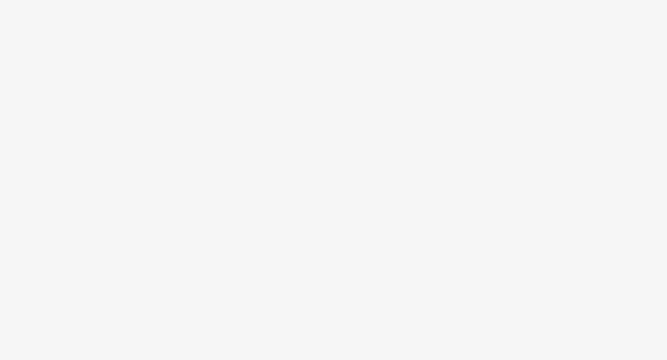
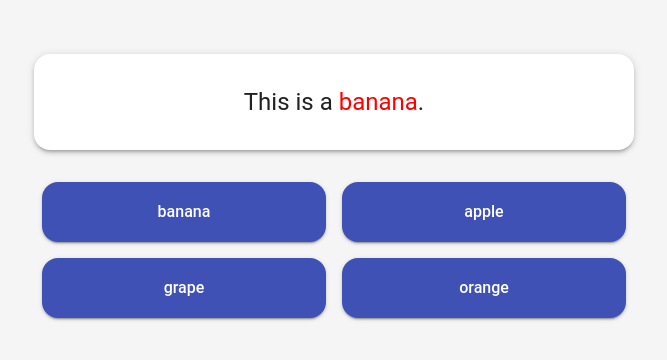
Before and after one commit to Hosi121/FlashReading, a React (Vite) app in the folder frontend/flashreading/: page /answer in a window 1280 px wide. Shown: the part 214-574 px from the top of the page, without its empty margins (306-973 px from the left). Built offline with nearby package versions, Linux system fonts and the light colour scheme.

Commit message:
style : designを修正

```diff
--- a/frontend/flashreading/src/App.tsx
+++ b/frontend/flashreading/src/App.tsx
@@ -1,39 +1,27 @@
-import React, { useState, useEffect } from "react";
+import React, { useState } from "react";
 import {
   BrowserRouter as Router,
   Route,
   Routes,
   Navigate,
+  useNavigate,
 } from "react-router-dom";
 import theme from "./theme";
 import { ThemeProvider } from "@mui/material/styles";
 import CssBaseline from "@mui/material/CssBaseline";
 import Register from "./auth/Register";
 import Login from "./auth/Login";
-import WordInputPage from "./vocabInput/vocabInputPage"; // WordInputPageをインポート
-import FlashPlayDemo from "./FlashDisplay/FlashDisplayDemo"; // FlashPlayDemoをインポート
-import UserAnswer from "./UserAnswer/UserAnswer"; // UserAnswerをインポート
+import WordInputPage from "./vocabInput/vocabInputPage";
+import FlashPlayDemo from "./FlashDisplay/FlashDisplayDemo";
+import UserAnswer from "./UserAnswer/UserAnswer";
 
 const App: React.FC = () => {
-  const [loading, setLoading] = useState(true);
-  const [showSplash, setShowSplash] = useState(true);
+  const [results, setResults] = useState<boolean[]>([]);
 
-  useEffect(() => {
-    setLoading(false);
-    setShowSplash(false);
-  }, []);
-
-  const handleLoadingComplete = () => {
-    setLoading(false);
+  const handleComplete = (userResults: boolean[]) => {
+    setResults(userResults);
+    navigate('/results'); // 結果ページに遷移 (ここでnavigateを使用するか、別の結果ページを作る)
   };
-
-  if (showSplash) {
-    return <div>Loading...</div>; // 必要に応じてSplashScreenコンポーネントを使ってください
-  }
-
-  if (loading) {
-    return <div>Loading...</div>; // 必要に応じてLoadingScreenコンポーネントを使ってください
-  }
 
   return (
     <ThemeProvider theme={theme}>
@@ -44,8 +32,18 @@ const App: React.FC = () => {
           <Route path="/register" element={<Register />} />
           <Route path="/login" element={<Login />} />
           <Route path="/wordinput" element={<WordInputPage />} />
-          <Route path="/demo" element={<FlashPlayDemo/>}/>
-          <Route path="/answer" element={<UserAnswer correctWords={[]}/>}/>
+          <Route path="/demo" element={<FlashPlayDemo />} />
+          <Route
+            path="/answer"
+            element={
+              <UserAnswer
+                correctWords={["banana", "apple", "grape"]}
+                allWords={["banana", "apple", "grape", "orange"]}
+                sentence="This is a banana."
+                onComplete={handleComplete}
+              />
+            }
+          />
         </Routes>
       </Router>
     </ThemeProvider>
--- a/frontend/flashreading/src/UserAnswer/UserAnswer.tsx
+++ b/frontend/flashreading/src/UserAnswer/UserAnswer.tsx
@@ -1,10 +1,18 @@
 import React, { useState } from "react";
+import { Box, Typography, Grid, Button } from "@mui/material";
 import "./UserAnswer.css";
+
 interface UserAnswerProps {
-  correctWords: string[]; // 赤く表示する単語群　　App.tsxからpropsとしてもらう
+  correctWords: string[]; // 正解の単語群
+  allWords: string[];     // 選択肢として使う単語群
+  sentence: string;       // 表示する文章
+  onComplete: (results: boolean[]) => void; // 完了時に結果を渡す
 }
-const UserAnswer: React.FC<UserAnswerProps> = ({ correctWords }) => {
+
+const UserAnswer: React.FC<UserAnswerProps> = ({ correctWords, allWords, sentence, onComplete }) => {
   const [currentWordIndex, setCurrentWordIndex] = useState(0);
+  const [results, setResults] = useState<boolean[]>([]);
+
   const highlightText = (text: string, word: string) => {
     const regex = new RegExp(`(${word})`, "gi");
     const parts = text.split(regex);
@@ -18,49 +26,70 @@ const UserAnswer: React.FC<UserAnswerProps> = ({ correctWords }) => {
       )
     );
   };
-  //const 関数名 = (引数) => {関数の処理;};
-  const handleNextWord = () => {
-    setCurrentWordIndex((prevIndex) => prevIndex + 1);
+
+  const handleWordSelection = (selectedWord: string) => {
+    const isCorrect = selectedWord.toLowerCase() === correctWords[currentWordIndex].toLowerCase();
+    setResults([...results, isCorrect]);
+
+    if (currentWordIndex + 1 >= correctWords.length) {
+      onComplete(results);
+    } else {
+      setCurrentWordIndex((prevIndex) => prevIndex + 1);
+    }
   };
-  // correctWords の全てが使われたらコンポーネントを非表示にする
+
   if (currentWordIndex >= correctWords.length) {
     return null;
   }
 
   return (
-    <div className="container-column">
-      <div className="big-background">
-        <div className="big-squares">
-          <div className="big-square">
-            {highlightText("This is a banana.", correctWords[currentWordIndex])}
-          </div>
-        </div>
-      </div>
-      <div className="small-background">
-        <div className="small-squares">
-          <button className="small-square" onClick={handleNextWord}>
-            りんご
-          </button>
-          <button className="small-square" onClick={handleNextWord}>
-            ブドウ
-          </button>
-          <button className="small-square" onClick={handleNextWord}>
-            みかん
-          </button>
-          <button className="small-square" onClick={handleNextWord}>
-            いちご
-          </button>
-        </div>
-      </div>
-    </div>
+    <Box
+      display="flex"
+      flexDirection="column"
+      alignItems="center"
+      justifyContent="center"
+      minHeight="100vh"
+      bgcolor="grey.100"
+      p={4}
+    >
+      {/* 問題文を表示するボックス */}
+      <Box
+        bgcolor="white"
+        p={4}
+        mb={4}
+        borderRadius={2}
+        boxShadow={3}
+        width="100%"
+        maxWidth="600px"
+        textAlign="center"
+      >
+        <Typography variant="h5">
+          {highlightText(sentence, correctWords[currentWordIndex])}
+        </Typography>
+      </Box>
+
+      {/* 回答ボタンを表示するグリッド */}
+      <Grid container spacing={2} justifyContent="center" width="100%" maxWidth="600px">
+        {allWords.map((word, index) => (
+          <Grid item xs={6} key={index}>
+            <Button
+              fullWidth
+              variant="contained"
+              color="primary"
+              onClick={() => handleWordSelection(word)}
+              sx={{
+                height: '60px',  // 縦の高さを小さく設定
+                borderRadius: 2,
+                fontSize: '1rem' // フォントサイズも少し小さめに
+              }}
+            >
+              {word}
+            </Button>
+          </Grid>
+        ))}
+      </Grid>
+    </Box>
   );
 };
 
 export default UserAnswer;
-
-//残りの実装する機能
-//correctwordsをchatgptに渡し，問題文と選択肢を作ってもらう（他の人が作ったコンポーネントからもらうかも）
-//赤い単語の前に空白を正しく入れる
-//このファイルに書くことじゃないが，App.tcxでpropsとして入力単語をもらえるようにする
-//ボタンが押された時，正解だったかどうかを保存する
-//問題が終了した後，解答ページに移る（正解だったかどうかの情報を渡す）
```
Also changed, not shown: 1 other file (tests, documents, lock files or other folders).
